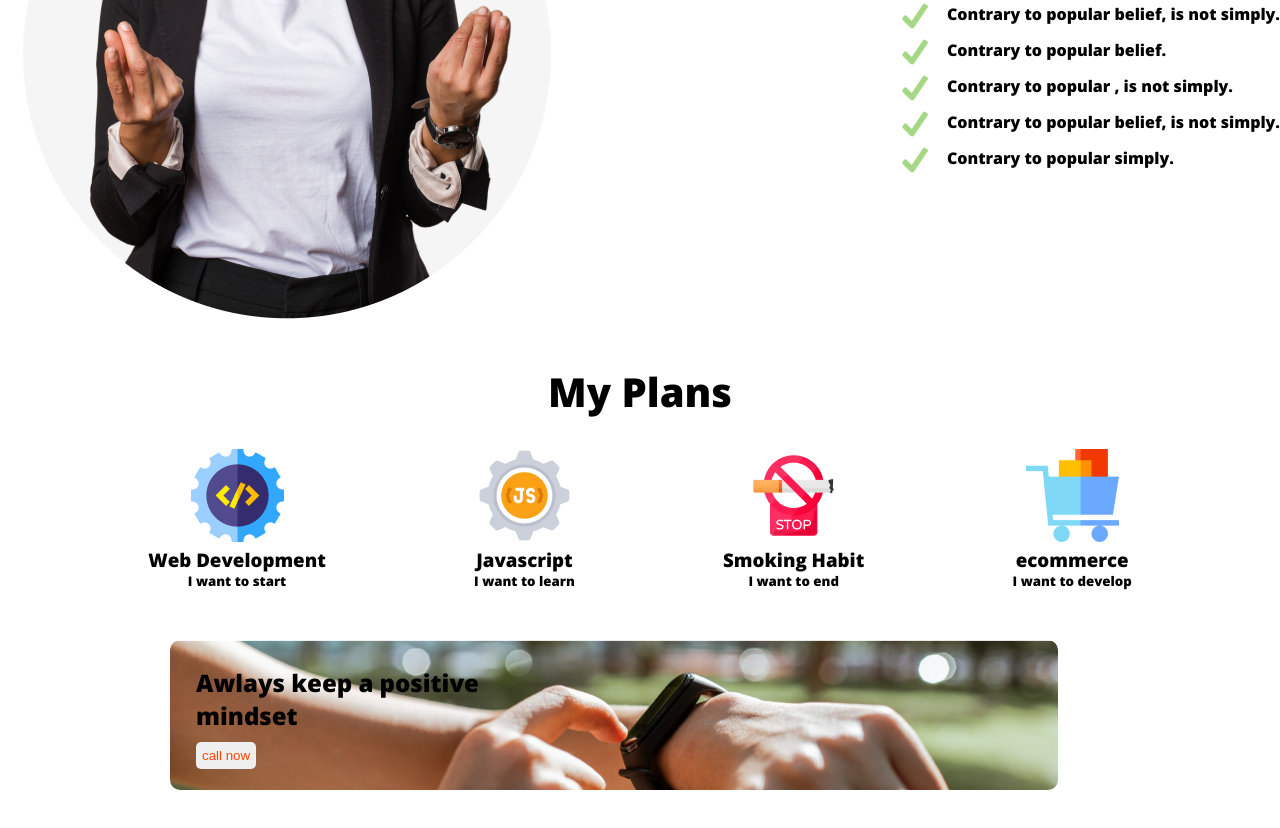
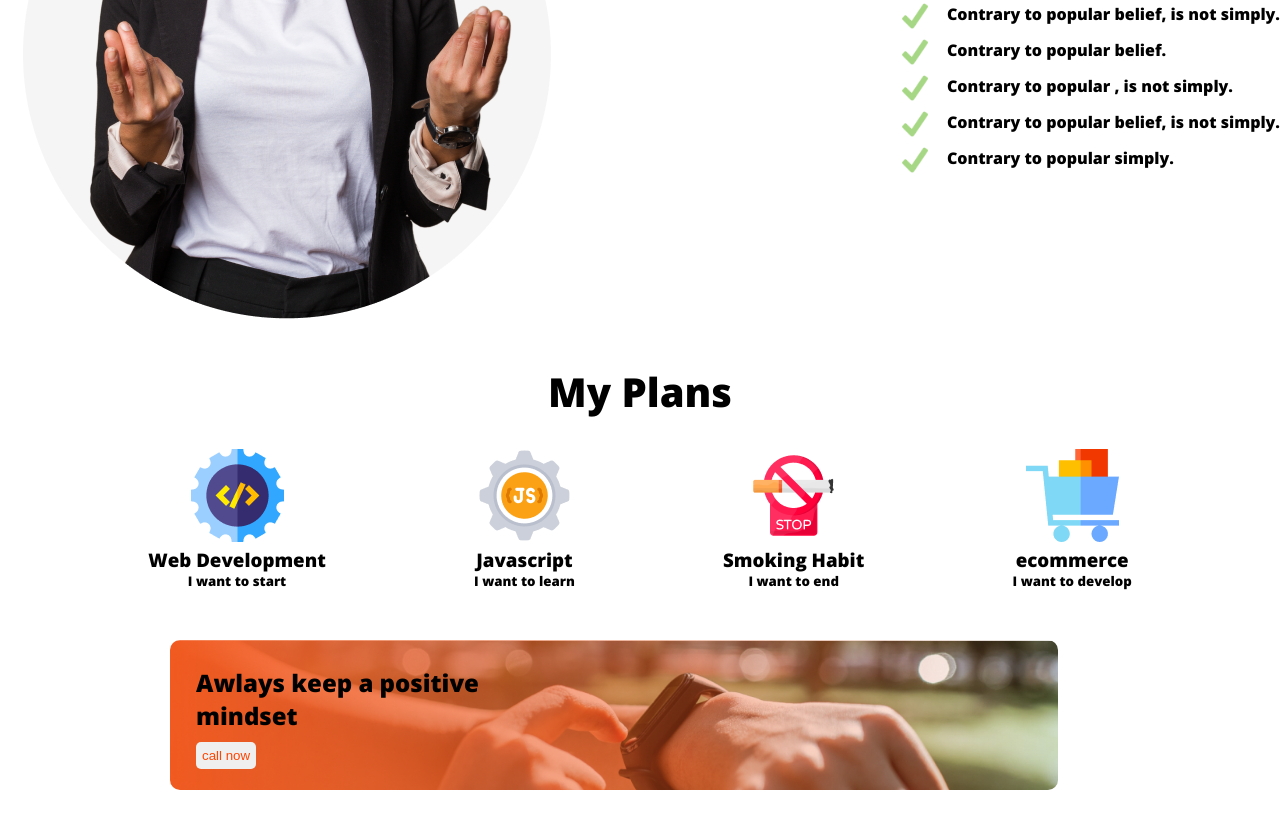
Before and after one commit to salmanfursi/first-assignment, a plain HTML site: page index.html in a window 1280 px wide. Shown: the part 905-1733 px from the top of the page. Drawn offline with nearby package versions, Linux system fonts and the light colour scheme.

Commit message:
gradient done

```diff
--- a/style.css
+++ b/style.css
@@ -98,6 +98,7 @@
     margin-bottom: 18px;
     line-height: 26px;
     padding-left: 35px;
+
 }
 
 /* list ul list */
@@ -184,7 +185,9 @@
     border-radius: 10px;
 
     height: 150px;
-    background-image: url('../../watch.png');
+    background-image: ;
+    background-image: url('../../gradient2.png'),url('../../watch.png');
+
     width: 80%;
     background-size: cover;
 
@@ -222,3 +225,5 @@
     width: 300px;
 
 }
+
+/* graden ta background kore devo */
```
